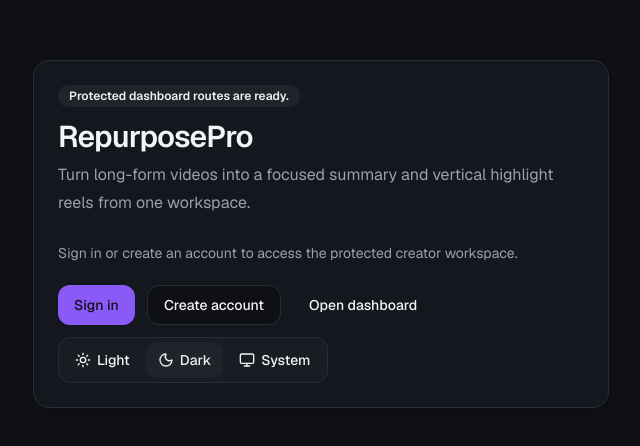
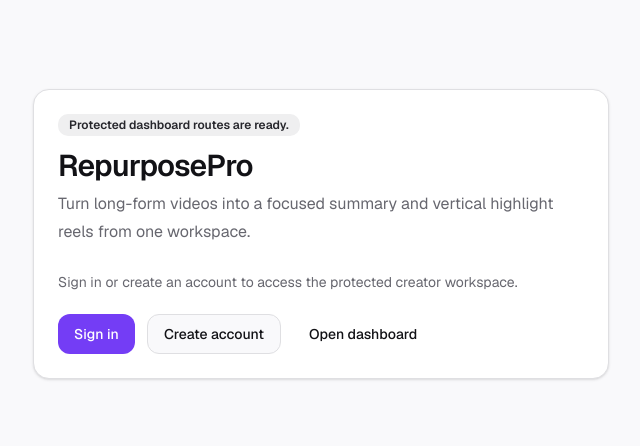
Before and after one commit to sminemb/repurposepro-frontend, a Next.js app: page / in a window 1280 px wide. Shown: the part 166-612 px from the top of the page, without its empty margins (319-959 px from the left). Built offline with nearby package versions, Linux system fonts and the light colour scheme.

Commit message:
feat(theme): remove manual theme toggle and update ThemeProvider for automatic system theme preference

```diff
--- a/src/app/(auth)/layout.tsx
+++ b/src/app/(auth)/layout.tsx
@@ -1,6 +1,4 @@
 import Link from "next/link";
-
-import { ThemeToggle } from "@/components/common/theme-toggle";
 
 export default function AuthLayout({
   children,
@@ -9,9 +7,6 @@ export default function AuthLayout({
 }>) {
   return (
     <div className="relative min-h-screen px-4 py-8 sm:px-6">
-      <div className="flex justify-end">
-        <ThemeToggle />
-      </div>
       <main className="mx-auto flex w-full max-w-md flex-col gap-6 py-12 sm:py-16">
         <div className="space-y-2 text-center">
           <Link
--- a/src/app/page.tsx
+++ b/src/app/page.tsx
@@ -1,7 +1,6 @@
 import Link from "next/link";
 
 import { Badge } from "@/components/ui/badge";
-import { ThemeToggle } from "@/components/common/theme-toggle";
 import { Button } from "@/components/ui/button";
 import {
   Card,
@@ -41,7 +40,6 @@ export default function Home() {
             <Button asChild variant="ghost">
               <Link href="/dashboard">Open dashboard</Link>
             </Button>
-            <ThemeToggle />
           </div>
         </CardContent>
       </Card>
--- a/src/app/providers.tsx
+++ b/src/app/providers.tsx
@@ -5,12 +5,7 @@ import { ThemeProvider } from "@/components/providers/theme-provider";
 
 export function Providers({ children }: Readonly<{ children: React.ReactNode }>) {
   return (
-    <ThemeProvider
-      attribute="class"
-      defaultTheme="dark"
-      enableSystem
-      disableTransitionOnChange
-    >
+    <ThemeProvider>
       <QueryProvider>{children}</QueryProvider>
     </ThemeProvider>
   );
--- a/src/components/common/theme-toggle.tsx
+++ /dev/null
@@ -1,63 +0,0 @@
-"use client";
-
-import * as React from "react";
-import { Monitor, Moon, Sun, type LucideIcon } from "lucide-react";
-import { useTheme } from "next-themes";
-
-import { Button } from "@/components/ui/button";
-
-type ThemeOption = {
-  value: "light" | "dark" | "system";
-  label: string;
-  icon: LucideIcon;
-};
-
-const themeOptions: ThemeOption[] = [
-  { value: "light", label: "Light", icon: Sun },
-  { value: "dark", label: "Dark", icon: Moon },
-  { value: "system", label: "System", icon: Monitor },
-];
-
-const subscribe = () => () => {};
-
-export function ThemeToggle() {
-  const mounted = React.useSyncExternalStore(
-    subscribe,
-    () => true,
-    () => false,
-  );
-  const { theme, systemTheme, setTheme } = useTheme();
-
-  return (
-    <div
-      className="flex w-fit gap-1 rounded-lg border bg-muted/50 p-1"
-      role="group"
-      aria-label="Choose color theme"
-    >
-      {themeOptions.map(({ value, label, icon: Icon }) => {
-        const isActive = mounted && theme === value;
-        const systemResolution =
-          value === "system" && mounted && systemTheme
-            ? ` (currently ${systemTheme})`
-            : "";
-
-        return (
-          <Button
-            key={value}
-            type="button"
-            size="sm"
-            variant={isActive ? "secondary" : "ghost"}
-            className="gap-1.5"
-            aria-label={`Use ${label.toLowerCase()} theme${systemResolution}`}
-            aria-pressed={isActive}
-            disabled={!mounted}
-            onClick={() => setTheme(value)}
-          >
-            <Icon aria-hidden="true" />
-            {label}
-          </Button>
-        );
-      })}
-    </div>
-  );
-}
--- a/src/components/layout/header.tsx
+++ b/src/components/layout/header.tsx
@@ -5,7 +5,6 @@ import { useRouter } from "next/navigation";
 import { LogOut, User } from "lucide-react";
 
 import { Button } from "@/components/ui/button";
-import { ThemeToggle } from "@/components/common/theme-toggle";
 import { signOut, useSession } from "@/lib/auth-client";
 
 export function Header() {
@@ -48,7 +47,6 @@ export function Header() {
         </div>
 
         <div className="flex flex-wrap items-center gap-3">
-          <ThemeToggle />
           <div
             className="flex h-9 max-w-52 items-center gap-2 rounded-lg border bg-card px-3 text-sm font-medium"
             aria-label={`Signed in as ${displayName}`}
--- a/src/components/providers/theme-provider.tsx
+++ b/src/components/providers/theme-provider.tsx
@@ -1,11 +1,35 @@
 "use client";
 
 import * as React from "react";
-import { ThemeProvider as NextThemesProvider } from "next-themes";
+import {
+  ThemeProvider as NextThemesProvider,
+  useTheme,
+} from "next-themes";
+
+function SystemThemePreference() {
+  const { setTheme, theme } = useTheme();
+
+  React.useEffect(() => {
+    if (theme !== "system") {
+      setTheme("system");
+    }
+  }, [setTheme, theme]);
+
+  return null;
+}
 
 export function ThemeProvider({
   children,
-  ...props
-}: React.ComponentProps<typeof NextThemesProvider>) {
-  return <NextThemesProvider {...props}>{children}</NextThemesProvider>;
+}: Readonly<{ children: React.ReactNode }>) {
+  return (
+    <NextThemesProvider
+      attribute="class"
+      defaultTheme="system"
+      enableSystem={true}
+      disableTransitionOnChange
+    >
+      <SystemThemePreference />
+      {children}
+    </NextThemesProvider>
+  );
 }
```
Also changed, not shown: 1 other file (tests, documents, lock files or other folders).
